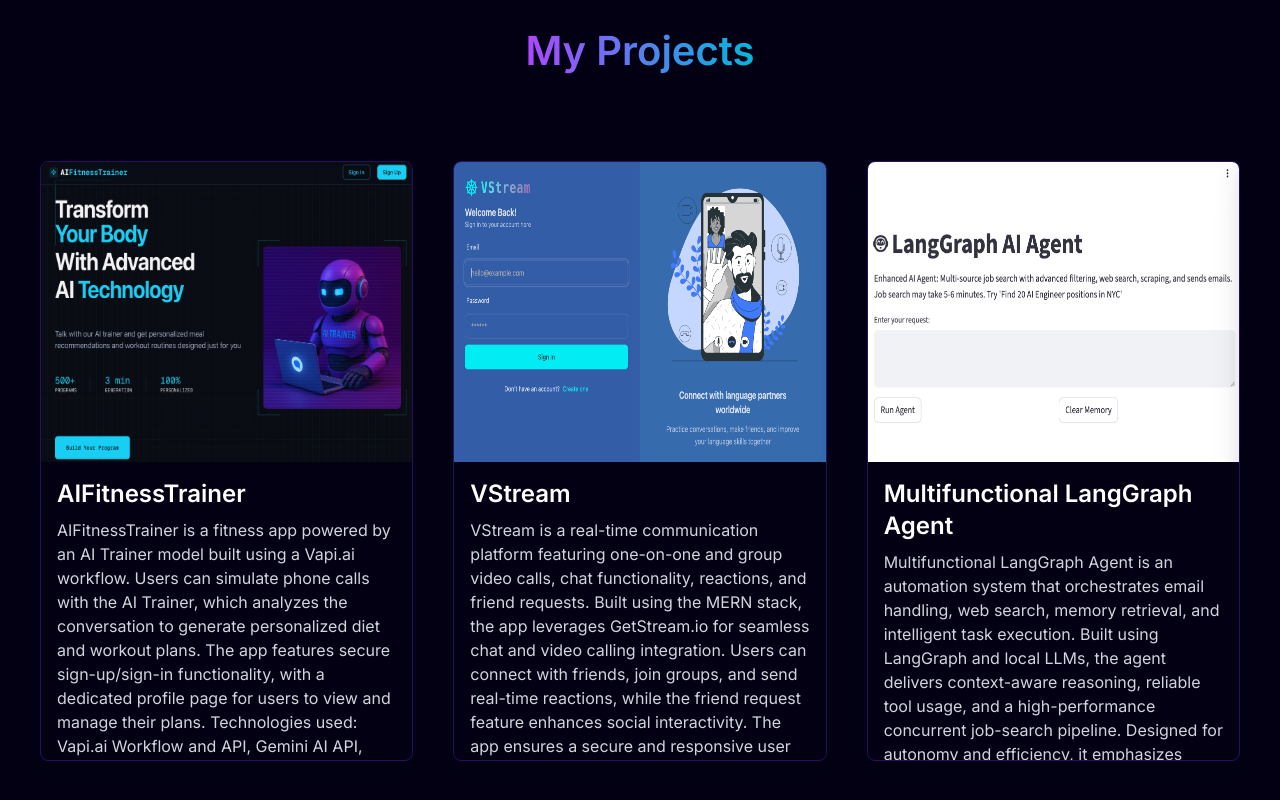
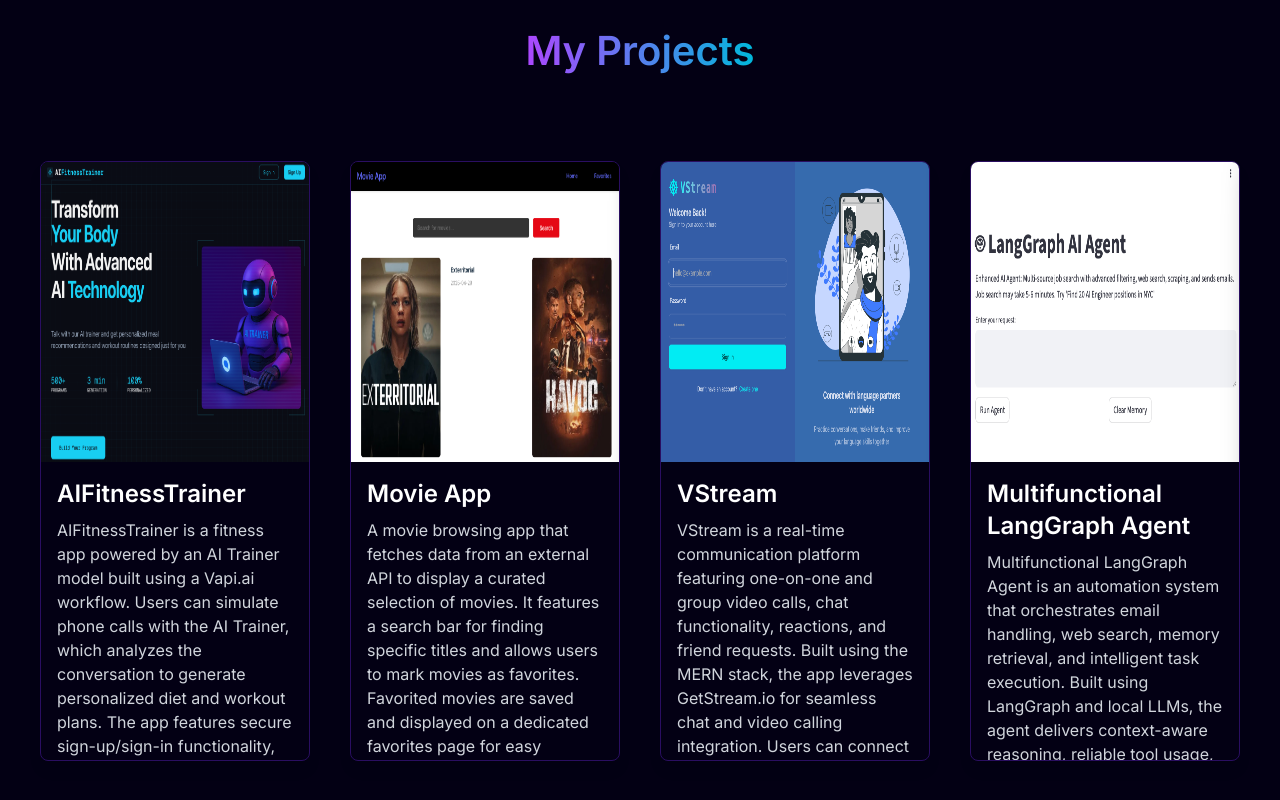
Before and after one commit to jordannwright1/Portfolio, a Next.js app: page / in a window 1280 px wide. Shown: the part 1374-2174 px from the top of the page. Built offline with nearby package versions, Linux system fonts and the light colour scheme; a web font is replaced by a local one.

Commit message:
added movie app back

```diff
--- a/components/main/Projects.tsx
+++ b/components/main/Projects.tsx
@@ -12,15 +12,15 @@ const Projects = () => {
         description: 'AIFitnessTrainer is a fitness app powered by an AI Trainer model built using a Vapi.ai workflow. Users can simulate phone calls with the AI Trainer, which analyzes the conversation to generate personalized diet and workout plans. The app features secure sign-up/sign-in functionality, with a dedicated profile page for users to view and manage their plans. Technologies used: Vapi.ai Workflow and API, Gemini AI API, Next.js, Convex, Clerk Authentication, and ShadCN Library.  Guest Email: s26887809@gmail.com, Guest Password: AIFitnessTrainer',
         link: 'https://ai-fitness-trainer-delta.vercel.app'
       },
-      // {
-      //   id: 2,
-      //   src: '/MovieApp.png',
-      //   title: 'Movie App',
-      //   description: 'A movie browsing app that fetches data from an external API to display a curated selection of movies. It features a search bar for finding specific titles and allows users to mark movies as favorites. Favorited movies are saved and displayed on a dedicated favorites page for easy access. Technologies used: The Movie Database API, React.',
-      //   link: 'https://react-movie-project-tau.vercel.app'
-      // },
       {
         id: 2,
+        src: '/MovieApp.png',
+        title: 'Movie App',
+        description: 'A movie browsing app that fetches data from an external API to display a curated selection of movies. It features a search bar for finding specific titles and allows users to mark movies as favorites. Favorited movies are saved and displayed on a dedicated favorites page for easy access. Technologies used: The Movie Database API, React.',
+        link: 'https://react-movie-project-tau.vercel.app'
+      },
+      {
+        id: 3,
         src: '/VStream.png',
         title: 'VStream',
         description: 'VStream is a real-time communication platform featuring one-on-one and group video calls, chat functionality, reactions, and friend requests. Built using the MERN stack, the app leverages GetStream.io for seamless chat and video calling integration. Users can connect with friends, join groups, and send real-time reactions, while the friend request feature enhances social interactivity. The app ensures a secure and responsive user experience, incorporating authentication and dynamic updates. Technologies used: MongoDB, Express.js, React.js, Node.js, GetStream.io API, Stream Chat SDK, Tailwind CSS, and React Query. Guest Email: anne@example.com, Guest Password: 123456',
@@ -34,7 +34,7 @@ const Projects = () => {
       //   link: 'https://chatbot-alpha-seven-87.vercel.app/'
       // },
       {
-        id: 3,
+        id: 4,
         src: '/LangGraph.png',
         title: 'Multifunctional LangGraph Agent',
         description: 'Multifunctional LangGraph Agent is an automation system that orchestrates email handling, web search, memory retrieval, and intelligent task execution. Built using LangGraph and local LLMs, the agent delivers context-aware reasoning, reliable tool usage, and a high-performance concurrent job-search pipeline. Designed for autonomy and efficiency, it emphasizes robust state management and fast, iterative processing. Technologies used: LangGraph, Python, Local LLMs (Ollama), ThreadPoolExecutor, SMTP/IMAP, Custom Web Search Tools.',
```
